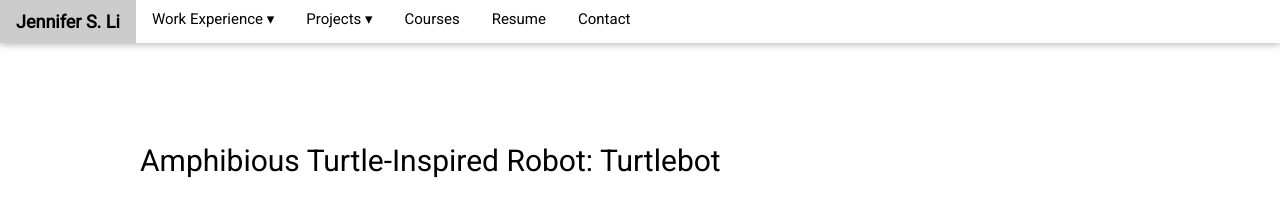
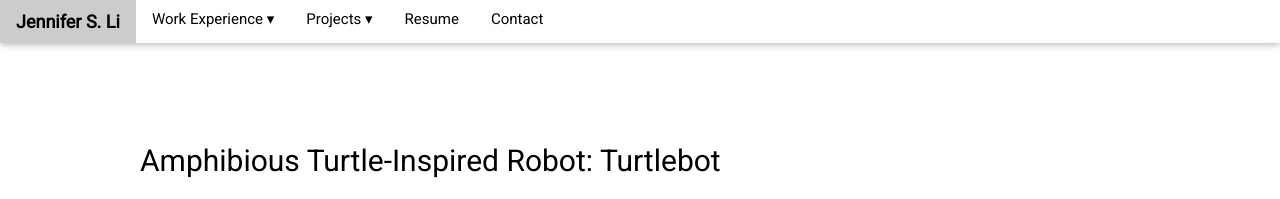
Before and after one commit to jsli905/jsli905.github.io, a Jekyll site: the page projects/turtle.html, which Jekyll copies as it is, in a window 1280 px wide. Shown: the top 199 px of the page. Built offline with Jekyll 4.4.1, drawn with Linux system fonts in a browser that asks for light colours; comment, search, counter and statistics services are not loaded.

Commit message:
Update turtle.html

```diff
--- a/projects/turtle.html
+++ b/projects/turtle.html
@@ -182,7 +182,6 @@
 </div>
 
 
-    <a href="../courses.html" class="w3-bar-item w3-button w3-hide-small">Courses</a>
     <a href="../assets/resume.pdf" class="w3-bar-item w3-button w3-hide-small">Resume</a>
     <a href="#contact" class="w3-bar-item w3-button w3-hide-small">Contact</a>
 
```
